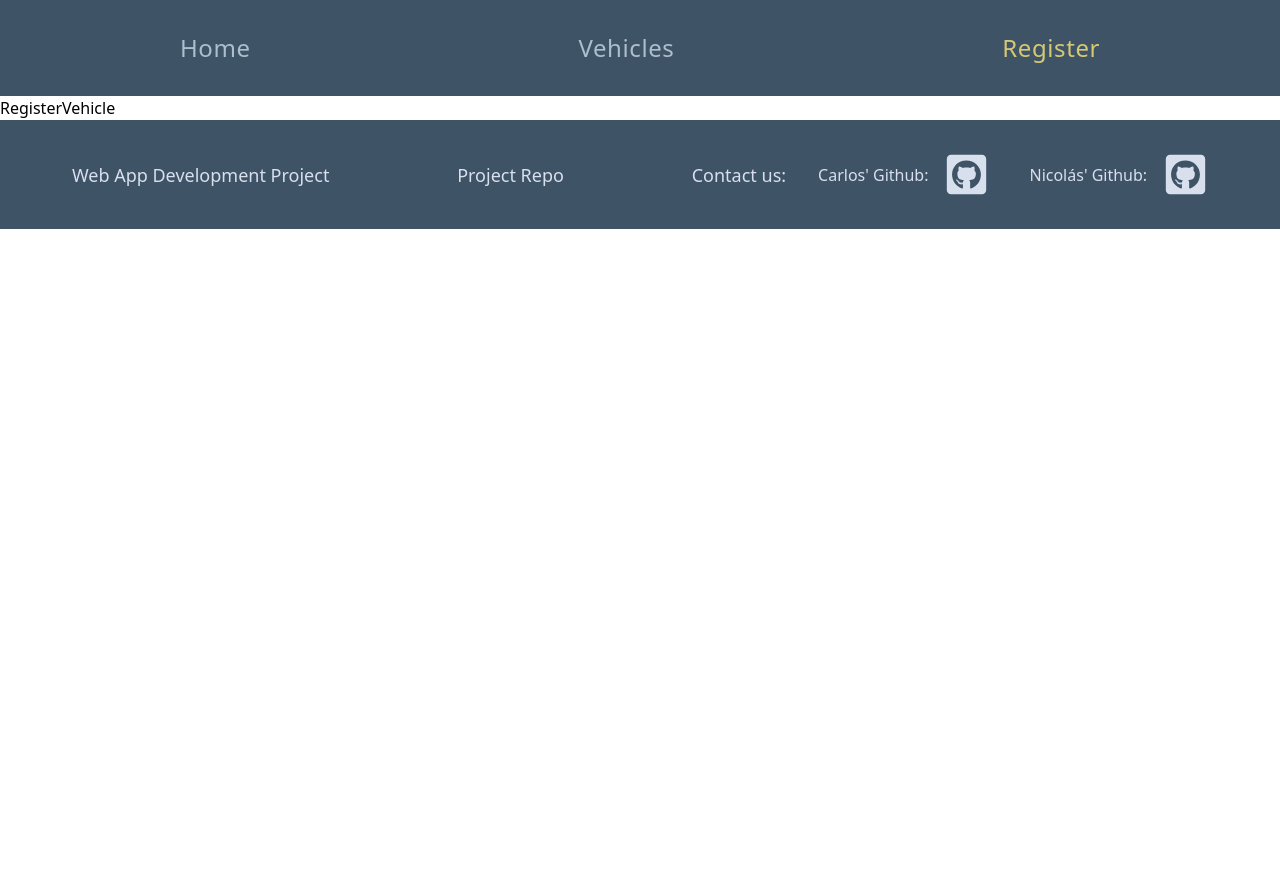
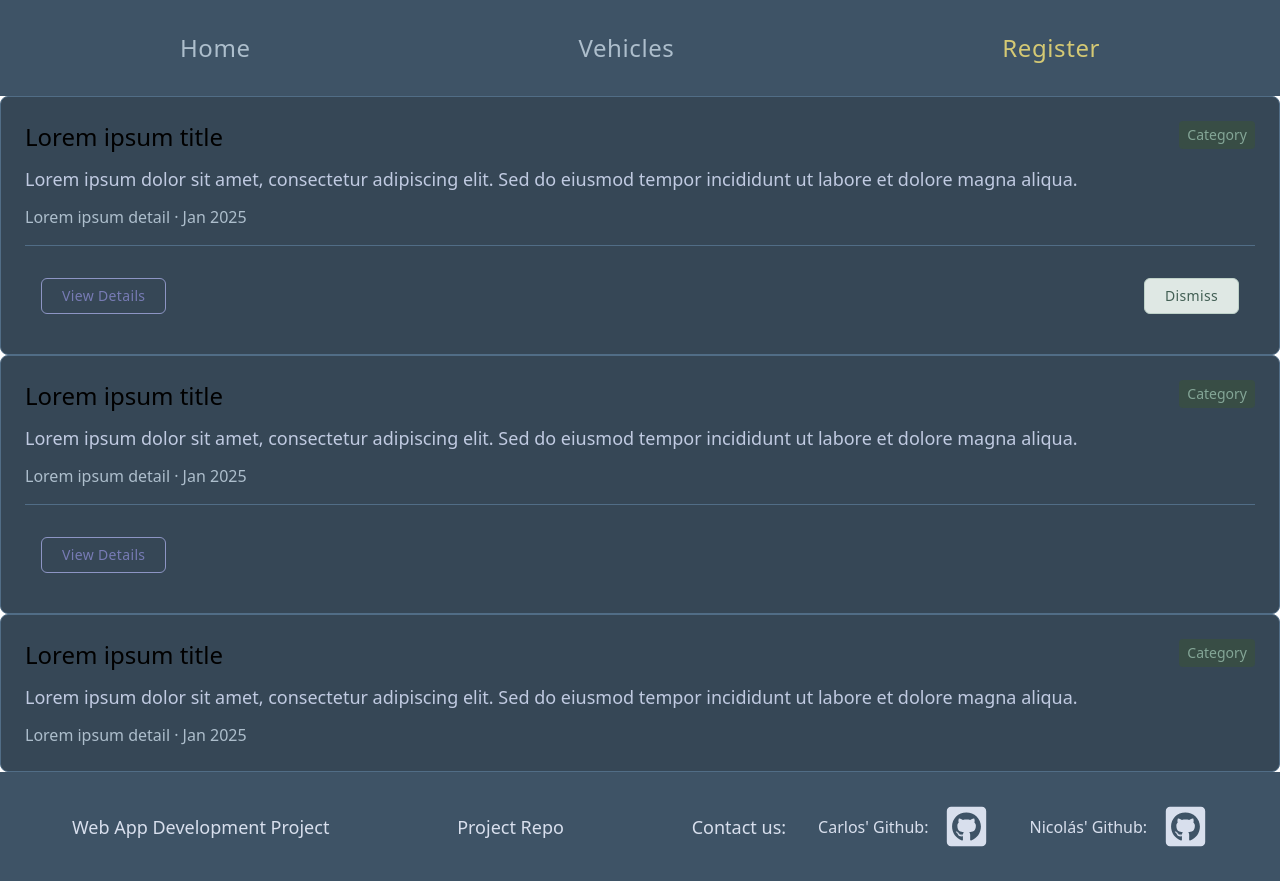
Before and after one commit to Nicolas-Rodriguez-Ch/daw-font-end, a React (Vite) app: page /admin/register in a window 1280 px wide. Before the commit the page ends 800 px from the top, so only its background shows below. Built offline with nearby package versions, Linux system fonts and the light colour scheme; the HTML template or start-up script is replaced by a standard one.

Commit message:
adds card

```diff
--- a/src/components/Button/types.ts
+++ b/src/components/Button/types.ts
@@ -5,4 +5,4 @@ export interface ButtonProps {
   disabled?: boolean;
 }
 
-type ButtonVariant = 'primary' | 'secondary' | 'muted';
+export type ButtonVariant = 'primary' | 'secondary' | 'muted';
--- /dev/null
+++ b/src/components/Card/index.tsx
@@ -0,0 +1,60 @@
+import Button from '../Button';
+import TextCustom from '../TextCustom';
+import type { CardProps } from './types';
+
+const Card = ({ primaryButton, secondaryButton }: CardProps) => {
+  const hasButtons = primaryButton ?? secondaryButton;
+
+  return (
+    <div className='bg-steel-800 border border-steel-600 rounded-lg p-4 md:p-6 flex flex-col gap-4 w-full'>
+      <div className='flex flex-col gap-3'>
+        <div className='flex flex-row items-start justify-between gap-2'>
+          <TextCustom text='Lorem ipsum title' variant='heading' />
+          <span className='text-xs md:text-sm text-sage-300 bg-sage-700 px-2 py-1 rounded shrink-0'>
+            Category
+          </span>
+        </div>
+
+        <TextCustom
+          text='Lorem ipsum dolor sit amet, consectetur adipiscing elit. Sed do eiusmod tempor incididunt ut labore et dolore magna aliqua.'
+          variant='regular'
+          className='text-periwinkle-300'
+        />
+
+        <TextCustom
+          text='Lorem ipsum detail · Jan 2025'
+          variant='small'
+          className='text-steel-300'
+        />
+      </div>
+
+      {hasButtons && (
+        <>
+          <div className='h-px bg-steel-600' />
+          <div
+            className={`flex flex-col md:flex-row gap-2 md:gap-3 ${
+              primaryButton && secondaryButton ? 'md:justify-between' : ''
+            }`}
+          >
+            {primaryButton && (
+              <Button
+                text={primaryButton.text}
+                variant={primaryButton.variant}
+                callback={primaryButton.callback}
+              />
+            )}
+            {secondaryButton && (
+              <Button
+                text={secondaryButton.text}
+                variant={secondaryButton.variant}
+                callback={secondaryButton.callback}
+              />
+            )}
+          </div>
+        </>
+      )}
+    </div>
+  );
+};
+
+export default Card;
--- /dev/null
+++ b/src/components/Card/types.ts
@@ -0,0 +1,12 @@
+import type { ButtonVariant } from '../Button/types';
+
+interface CardButton {
+  text: string;
+  variant: ButtonVariant;
+  callback: () => void;
+}
+
+export interface CardProps {
+  primaryButton?: CardButton;
+  secondaryButton?: CardButton;
+}
--- a/src/components/index.tsx
+++ b/src/components/index.tsx
@@ -1,3 +1,4 @@
 export { default as Layout } from './Layout';
 export { default as TextCustom } from './TextCustom';
 export { default as Button } from './Button';
+export { default as Card } from './Card';
--- a/src/pages/registerVehicle/index.tsx
+++ b/src/pages/registerVehicle/index.tsx
@@ -1,5 +1,32 @@
+import { Card } from '@/components';
+
 const RegisterVehicle = () => {
-  return <div>RegisterVehicle</div>;
+  return (
+    <div>
+      <Card
+        primaryButton={{
+          text: 'View Details',
+          variant: 'primary',
+          callback: () => console.log('primary clicked'),
+        }}
+        secondaryButton={{
+          text: 'Dismiss',
+          variant: 'muted',
+          callback: () => console.log('secondary clicked'),
+        }}
+      />
+
+      <Card
+        primaryButton={{
+          text: 'View Details',
+          variant: 'primary',
+          callback: () => console.log('primary clicked'),
+        }}
+      />
+
+      <Card />
+    </div>
+  );
 };
 
 export default RegisterVehicle;
```
